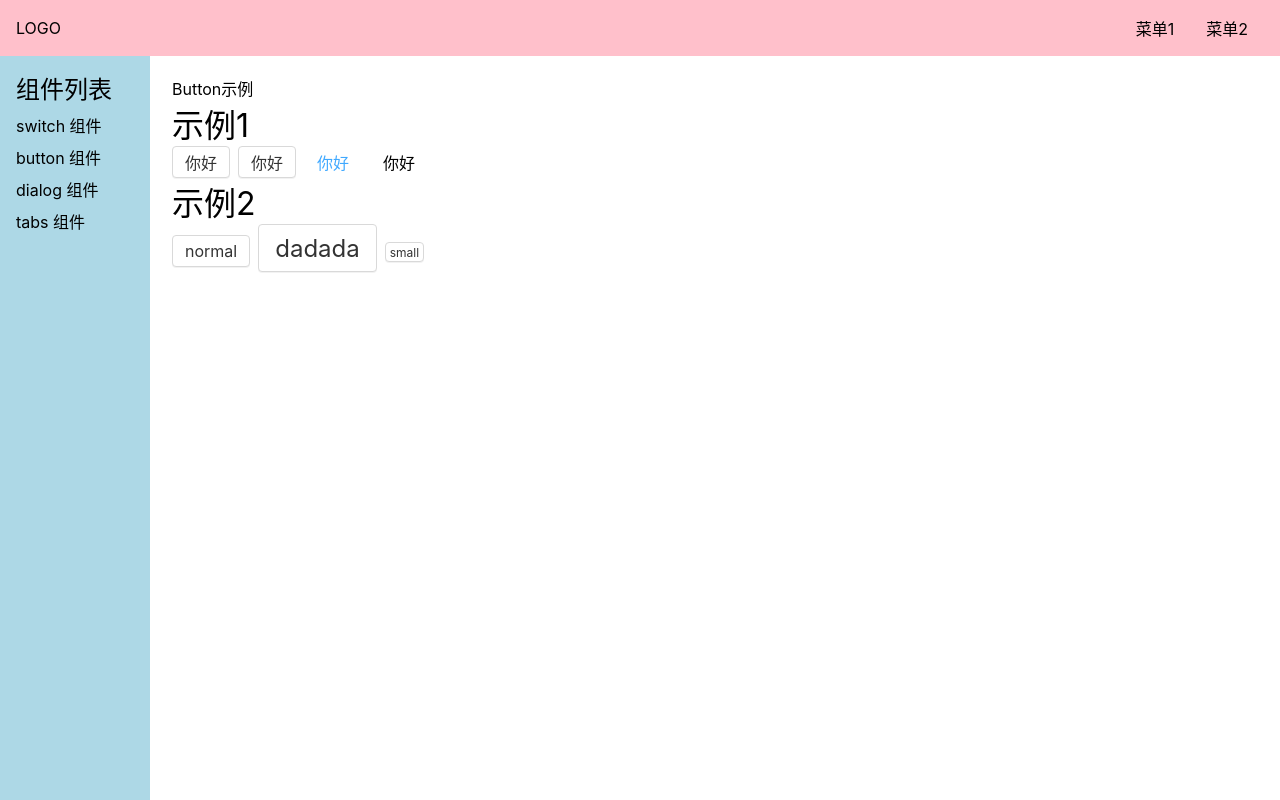
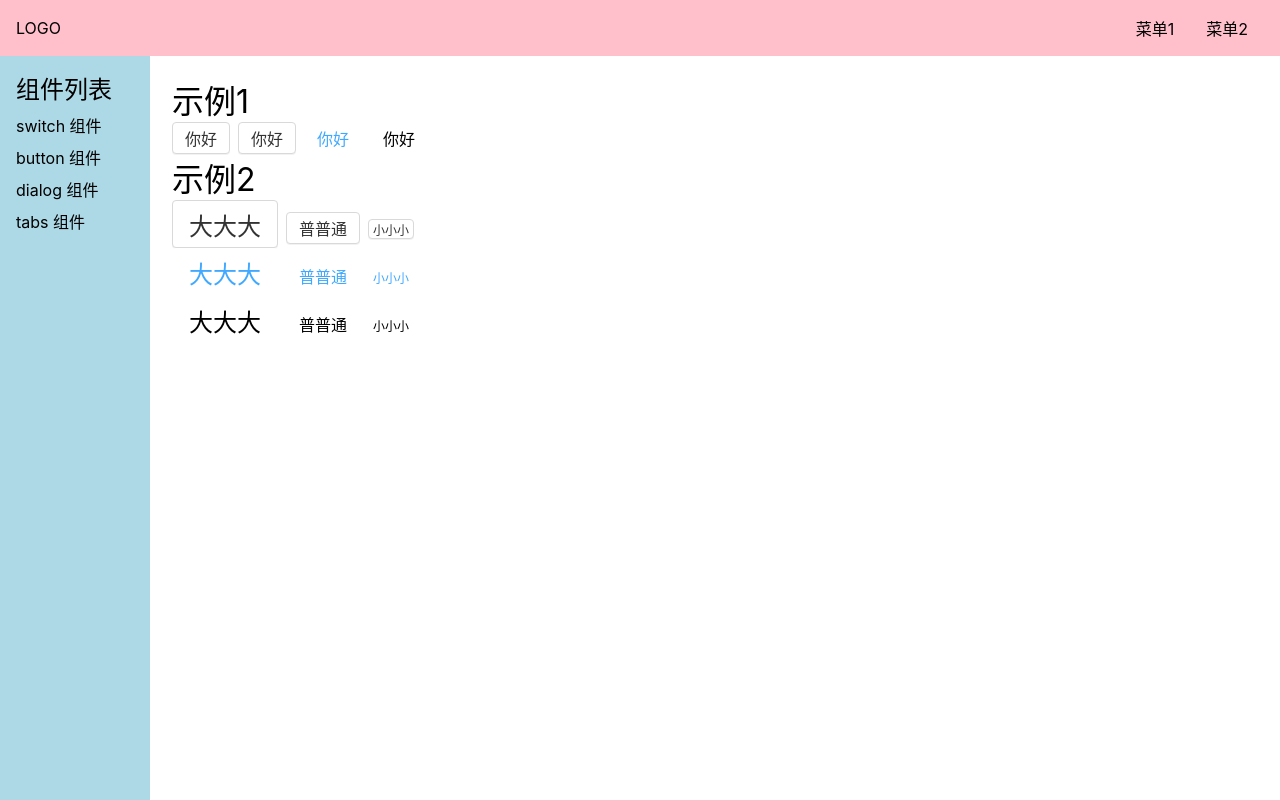
Before and after one commit to wantingjun/Vue3-UI, a Vue app: page /#/doc/button in a window 1280 px wide. Built offline with nearby package versions, Linux system fonts and the light colour scheme.

Commit message:
button size css 2

```diff
--- a/src/components/ButtonDemo.vue
+++ b/src/components/ButtonDemo.vue
@@ -1,17 +1,28 @@
 <template>
-    <div>Button示例</div>
-    <h1> 示例1</h1>
+    <h1>示例1</h1>
     <div>
-        <Button >你好</Button>
+        <Button>你好</Button>
         <Button theme="button">你好</Button>
         <Button theme="link">你好</Button>
         <Button theme="text">你好</Button>
     </div>
-    <h1> 示例2</h1>
+    <h1>示例2</h1>
     <div>
-        <Button >normal</Button>
-        <Button size="big">dadada</Button>
-        <Button size="small">small</Button>
+        <div>
+            <Button size="big">大大大</Button>
+            <Button>普普通</Button>
+            <Button size="small">小小小</Button>
+        </div>
+        <div>
+            <Button theme="link" size="big">大大大</Button>
+            <Button theme="link">普普通</Button>
+            <Button size="small" theme="link">小小小</Button>
+        </div>
+        <div>
+            <Button size="big" theme="text">大大大</Button>
+            <Button theme="text">普普通</Button>
+            <Button size="small" theme="text">小小小</Button>
+        </div>
     </div>
 
 </template>
--- a/src/lib/button.vue
+++ b/src/lib/button.vue
@@ -84,17 +84,15 @@
                 background: darken(white, 5%);;
             }
         }
-        &.gulu-theme-button{
-            &.gulu-size-big{
+        &.gulu-size-big {
             font-size: 24px;
             height: 48px;
             padding: 0 16px;
         }
-            &.gulu-size-small{
+        &.gulu-size-small {
             font-size: 12px;
             height: 20px;
             padding: 0 4px;
         }
     }
-    }
 </style>
```
Lines whose indentation alone changed are shown as unchanged.
